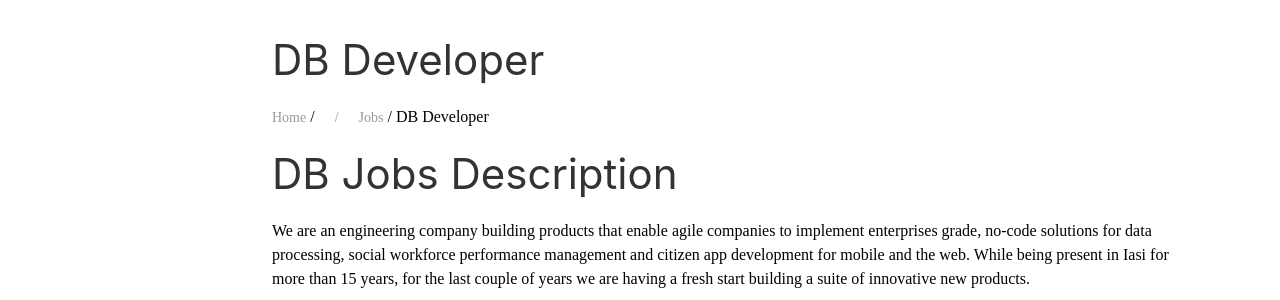
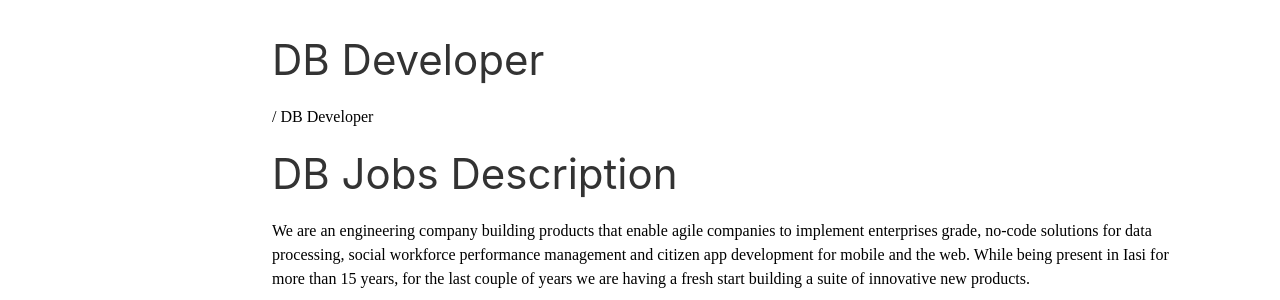
Before and after one commit to dhananjay-fe/dhananjay-fe.github.io, a Jekyll site: the page built from _jobs/database.md, in a window 1280 px wide. Shown: the part 575-875 px from the top of the page. Built offline with Jekyll 4.4.1, drawn with Linux system fonts in a browser that asks for light colours; nearby versions of some CDN libraries.

Commit message:
removed links and trying adding layout

```diff
--- a/_includes/breadcrumbs.html
+++ b/_includes/breadcrumbs.html
@@ -1,11 +1,8 @@
 <ul class="uk-breadcrumb">
     {% assign crumbs = page.url | remove:'/index.html' | split: '/' %}
-    <li><a href="/">Home</a></li>
     {% for crumb in crumbs offset: 1 %}
       {% if forloop.last %}
         / {{ page.title }}
-      {% else %}
-        / <li><a href="{% assign crumb_limit = forloop.index | plus: 1 %}{% for crumb in crumbs limit: crumb_limit %}{{ crumb | append: '/' | replace:'without-plugin/','without-plugins/' }}{% endfor %}">{{ crumb | replace:'-',' ' | remove:'.html' | capitalize }}</a></li>
       {% endif %}
     {% endfor %}
 </ul>
```
Also changed, not shown: index.md (+1 -1 lines).
